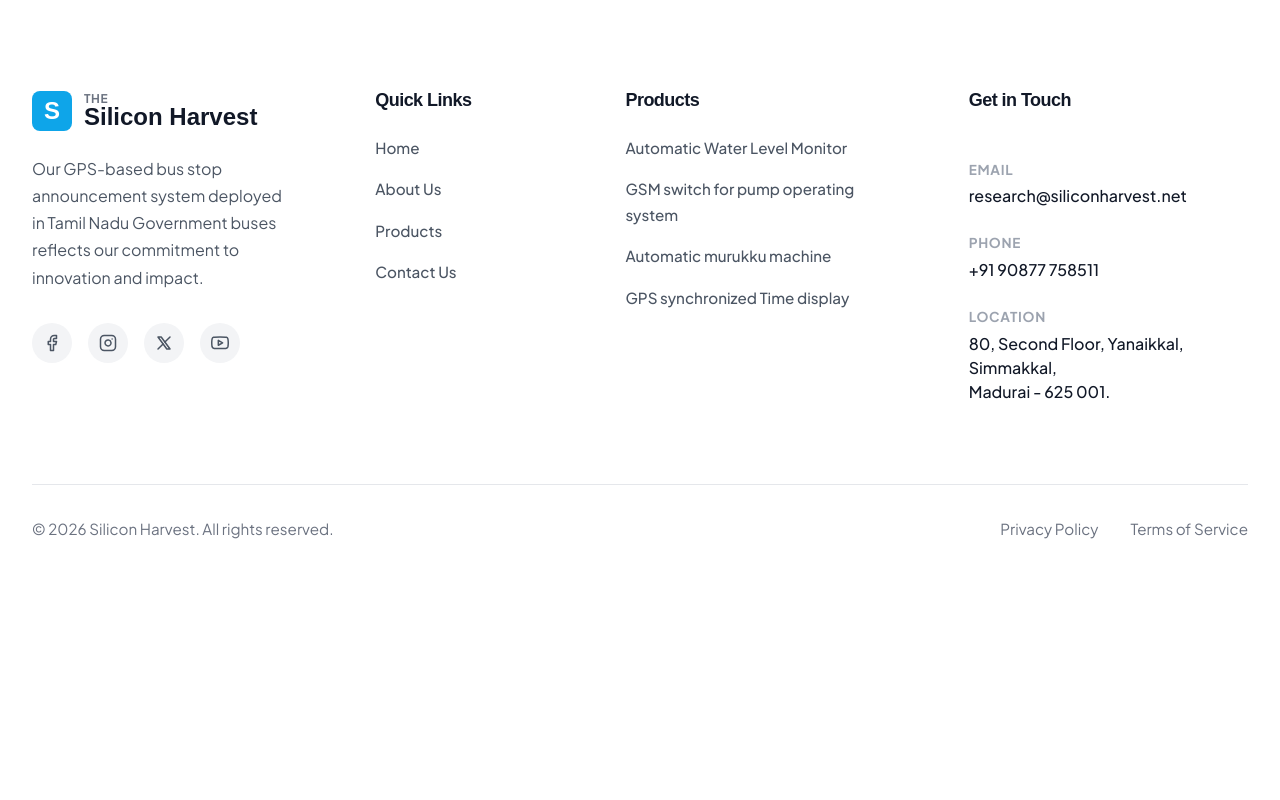
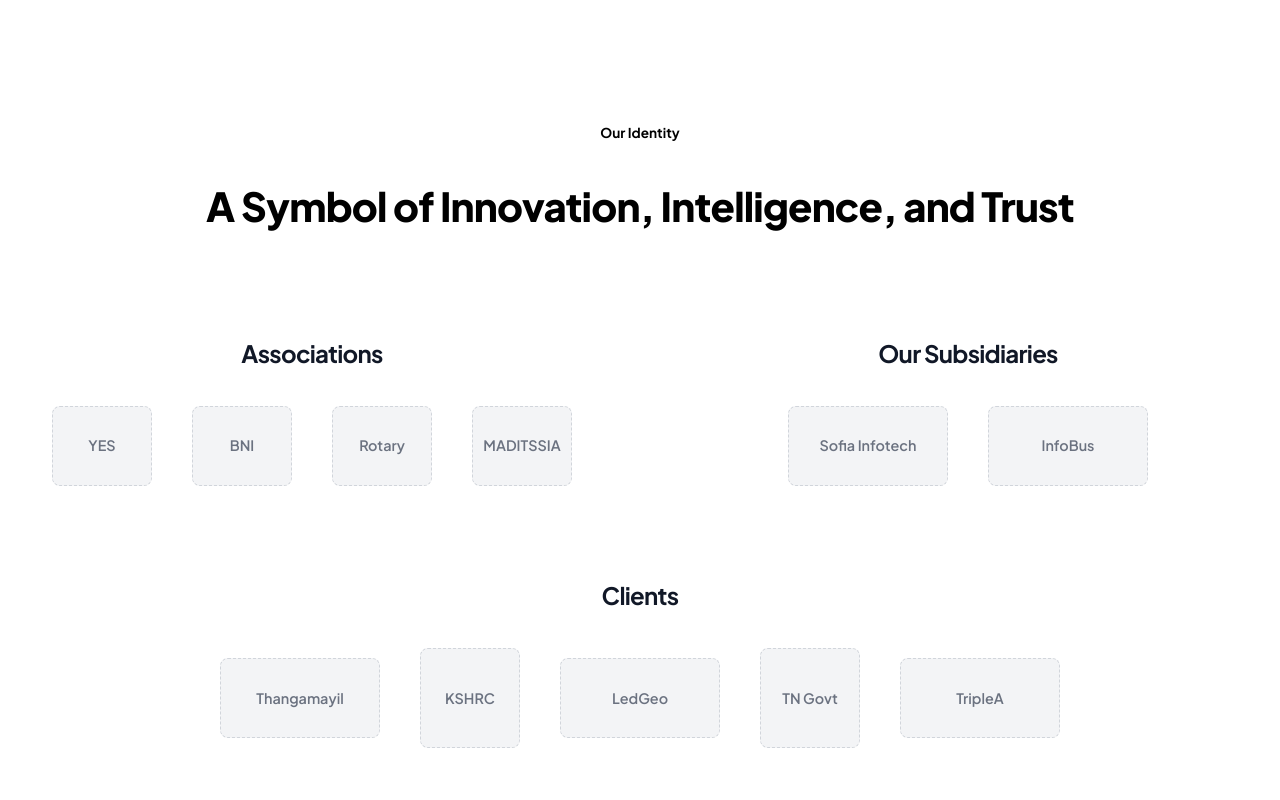
Before and after one commit to oscilink2-cyber/core-comp, a React (Vite) app: page /about in a window 1280 px wide. Shown: the part 1640-2440 px from the top of the page. Before the commit the page ends 2213 px from the top, so only its background shows below. Built offline with nearby package versions, Linux system fonts and the light colour scheme.

Commit message:
Add IdentitySection with placeholder logos

```diff
--- /dev/null
+++ b/src/components/IdentitySection.css
@@ -0,0 +1,105 @@
+.identity-section {
+  padding: 8rem 0;
+  background-color: #ffffff;
+}
+
+.identity-header {
+  text-align: center;
+  margin-bottom: 6rem;
+  display: flex;
+  flex-direction: column;
+  align-items: center;
+}
+
+.identity-title {
+  font-size: 2.5rem;
+  font-weight: 800;
+  color: #000000;
+  letter-spacing: -0.02em;
+  margin-top: 0.5rem;
+}
+
+.identity-grid {
+  display: grid;
+  grid-template-columns: 1fr;
+  gap: 4rem;
+  margin-bottom: 6rem;
+}
+
+@media (min-width: 992px) {
+  .identity-grid {
+    grid-template-columns: 1fr 1fr;
+    gap: 6rem;
+  }
+}
+
+.identity-group {
+  display: flex;
+  flex-direction: column;
+  align-items: center;
+}
+
+.clients-group {
+  margin-top: 4rem;
+}
+
+.group-title {
+  font-size: 1.5rem;
+  font-weight: 700;
+  color: #111827;
+  margin-bottom: 2.5rem;
+  text-align: center;
+}
+
+.logo-row {
+  display: flex;
+  align-items: center;
+  justify-content: center;
+  gap: 2.5rem;
+  width: 100%;
+}
+
+.logo-row.justify-center {
+  justify-content: center;
+}
+
+.logo-row.flex-wrap {
+  flex-wrap: wrap;
+}
+
+/* Placeholder styles since we don't have the actual logo images */
+.logo-placeholder {
+  display: flex;
+  align-items: center;
+  justify-content: center;
+  background-color: #f3f4f6;
+  border: 1px dashed #d1d5db;
+  color: #6b7280;
+  font-weight: 600;
+  font-size: 0.9rem;
+  border-radius: 8px;
+  height: 80px;
+  width: 100px;
+  text-align: center;
+  padding: 0.5rem;
+}
+
+.logo-placeholder.wide {
+  width: 160px;
+}
+
+.logo-placeholder.tall {
+  width: 100px;
+  height: 100px;
+}
+
+@media (max-width: 768px) {
+  .logo-row {
+    flex-wrap: wrap;
+    gap: 1.5rem;
+  }
+
+  .identity-title {
+    font-size: 2rem;
+  }
+}
--- /dev/null
+++ b/src/components/IdentitySection.tsx
@@ -0,0 +1,60 @@
+import './IdentitySection.css';
+
+const IdentitySection = () => {
+  return (
+    <section className="identity-section">
+      <div className="container">
+
+        {/* Header Section */}
+        <div className="identity-header animate-fade-in">
+          <div className="section-badge" style={{ textTransform: 'none', fontWeight: 700, letterSpacing: 'normal', color: '#000' }}>
+            Our Identity
+          </div>
+          <h2 className="identity-title">
+            A Symbol of Innovation, Intelligence, and Trust
+          </h2>
+        </div>
+
+        {/* Top Grid: Associations & Subsidiaries */}
+        <div className="identity-grid animate-fade-in delay-100">
+
+          {/* Associations */}
+          <div className="identity-group">
+            <h3 className="group-title">Associations</h3>
+            <div className="logo-row">
+              <div className="logo-placeholder">YES</div>
+              <div className="logo-placeholder">BNI</div>
+              <div className="logo-placeholder">Rotary</div>
+              <div className="logo-placeholder">MADITSSIA</div>
+            </div>
+          </div>
+
+          {/* Subsidiaries */}
+          <div className="identity-group">
+            <h3 className="group-title">Our Subsidiaries</h3>
+            <div className="logo-row justify-center">
+              <div className="logo-placeholder wide">Sofia Infotech</div>
+              <div className="logo-placeholder wide">InfoBus</div>
+            </div>
+          </div>
+
+        </div>
+
+        {/* Bottom Section: Clients */}
+        <div className="identity-group clients-group animate-fade-in delay-200">
+          <h3 className="group-title">Clients</h3>
+          <div className="logo-row justify-center flex-wrap">
+            <div className="logo-placeholder wide">Thangamayil</div>
+            <div className="logo-placeholder tall">KSHRC</div>
+            <div className="logo-placeholder wide">LedGeo</div>
+            <div className="logo-placeholder tall">TN Govt</div>
+            <div className="logo-placeholder wide">TripleA</div>
+          </div>
+        </div>
+
+      </div>
+    </section>
+  );
+};
+
+export default IdentitySection;
--- a/src/pages/About.tsx
+++ b/src/pages/About.tsx
@@ -1,6 +1,7 @@
 import AboutHero from '../components/AboutHero';
 import AboutCompany from '../components/AboutCompany';
 import VisionMission from '../components/VisionMission';
+import IdentitySection from '../components/IdentitySection';
 
 const About = () => {
   return (
@@ -8,6 +9,7 @@
       <AboutHero />
       <AboutCompany />
       <VisionMission />
+      <IdentitySection />
     </>
   );
 };
```
